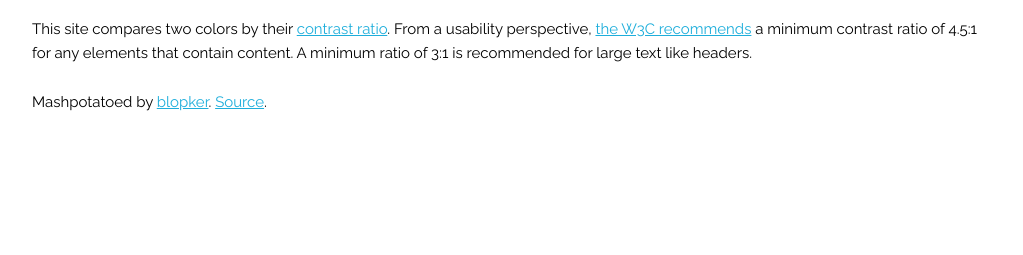
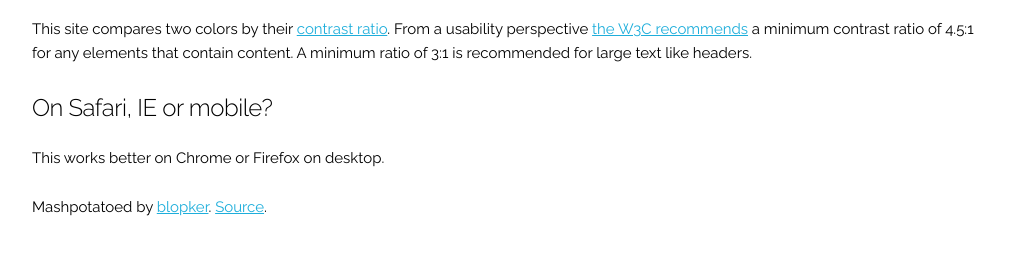
Before and after one commit to blopker/CONTRAST, a plain HTML site: page index.html in a window 1280 px wide. Shown: the part 363-618 px from the top of the page, without its empty margins (128-1151 px from the left). Drawn offline with Linux system fonts and the light colour scheme.

Commit message:
browser warning

```diff
--- a/index.html
+++ b/index.html
@@ -36,8 +36,11 @@
         <div class="explanation">
             <h2>What?</h2>
             <p>
-                This site compares two colors by their <a href="http://www.w3.org/TR/2008/REC-WCAG20-20081211/#contrast-ratiodef">contrast ratio</a>. From a usability perspective, <a href="http://www.w3.org/WAI/WCAG20/quickref/#qr-visual-audio-contrast-contrast">the W3C recommends</a> a minimum contrast ratio of 4.5:1 for any elements that contain content. A minimum ratio of 3:1 is recommended for large text like headers.
+                This site compares two colors by their <a href="http://www.w3.org/TR/2008/REC-WCAG20-20081211/#contrast-ratiodef">contrast ratio</a>. From a usability perspective <a href="http://www.w3.org/WAI/WCAG20/quickref/#qr-visual-audio-contrast-contrast">the W3C recommends</a> a minimum contrast ratio of 4.5:1 for any elements that contain content. A minimum ratio of 3:1 is recommended for large text like headers.
             </p>
+
+            <h5>On Safari, IE or mobile?</h5>
+            <p>This works better on Chrome or Firefox on desktop.</p>
         </div>
 
         <footer>Mashpotatoed by <a href="http://blopker.com">blopker</a>. <a href="https://github.com/blopker/CONTRAST">Source</a>.</footer>
```
